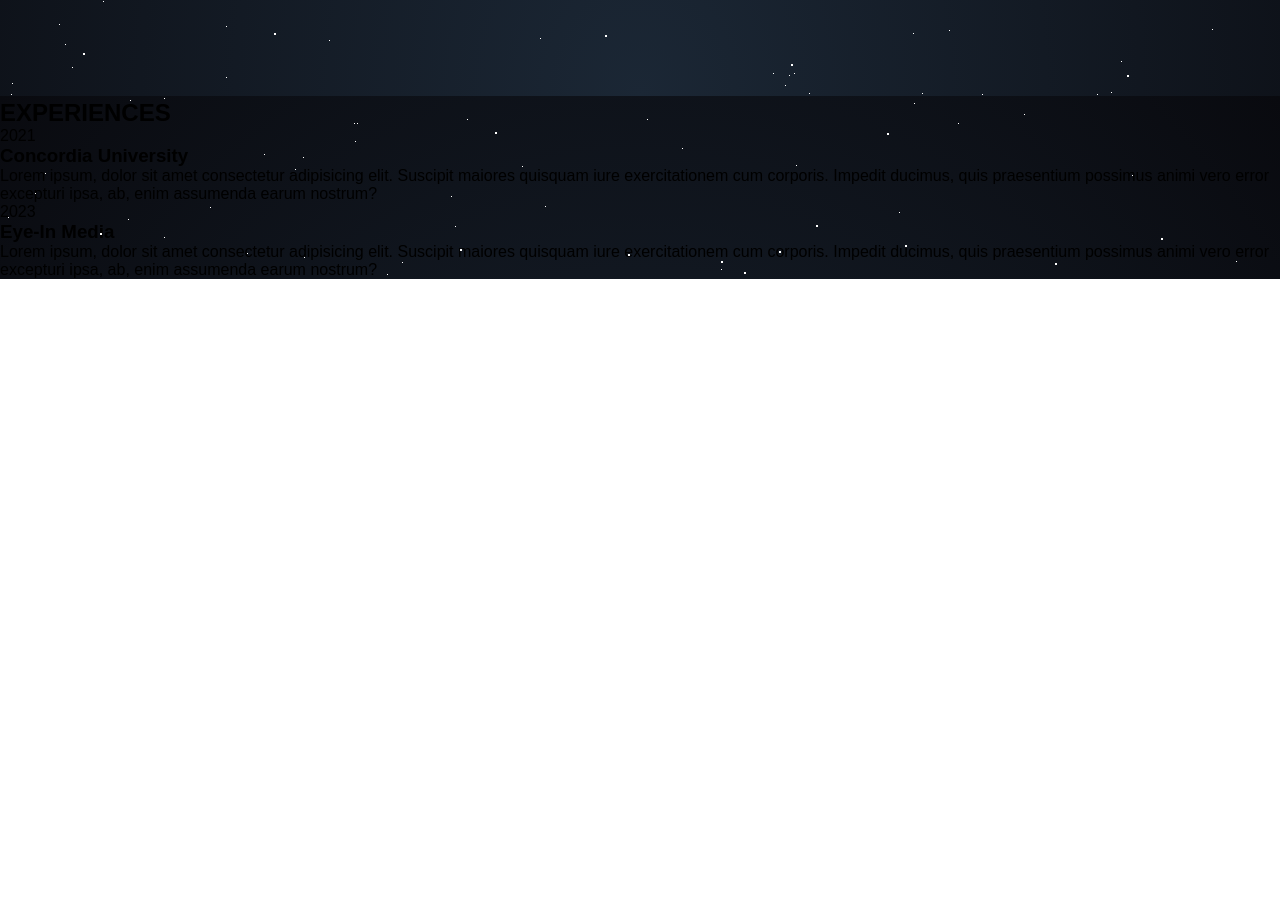
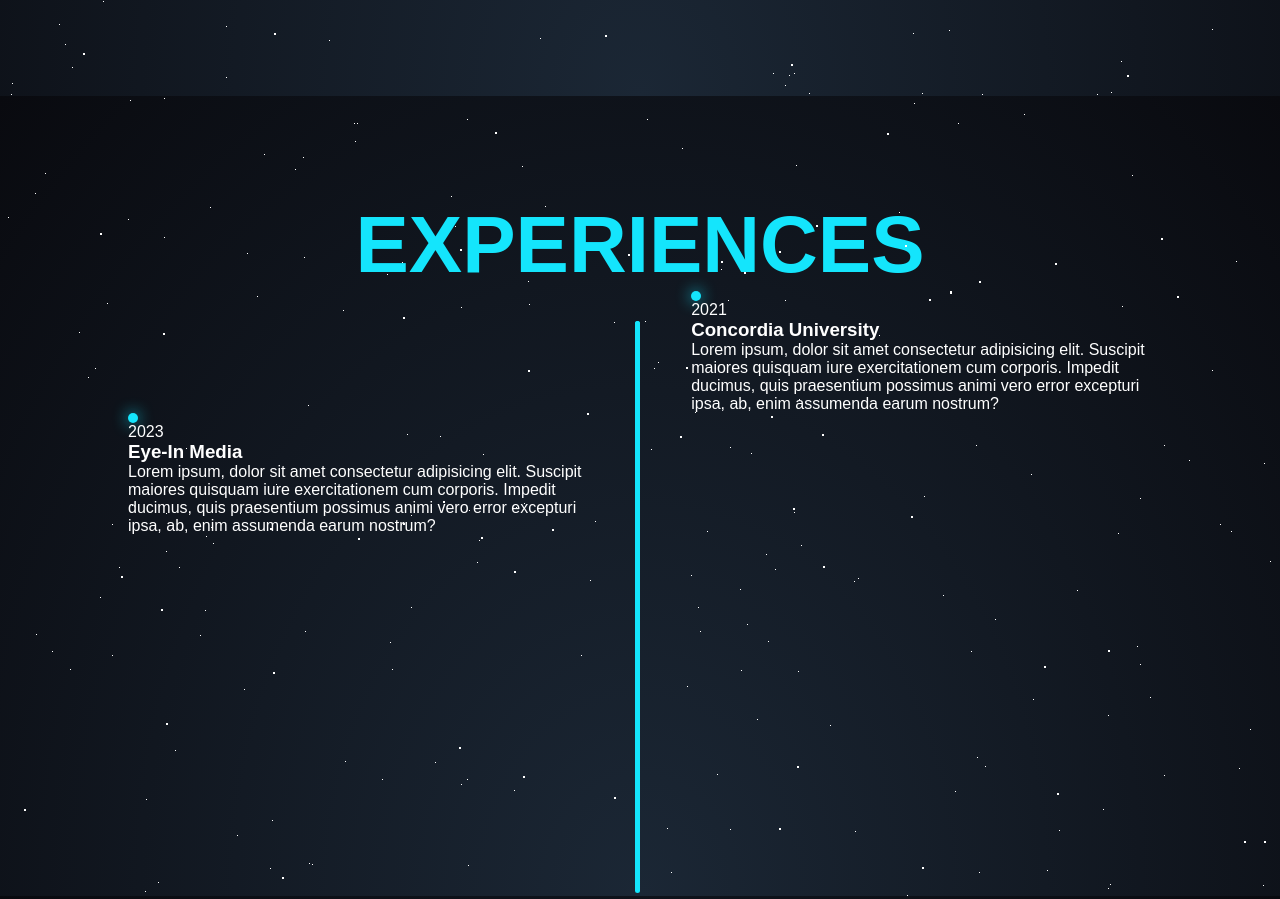
Before and after one commit to issign/about-me, a plain HTML site: page index.html in a window 1280 px wide. Shown: the part 2304-3203 px from the top of the page. Before the commit the page ends 2583 px from the top, so only its background shows below. Drawn offline with Linux system fonts and the light colour scheme; files whose address does not match are found by name; a web font is replaced by a local one.

Commit message:
Add experience section and style

```diff
--- a/index.html
+++ b/index.html
@@ -161,31 +161,29 @@
       <h2 class="experiences__header">EXPERIENCES</h2>
       <div class="experiences__container">
         <div class="experiences__item">
-          <div class="experiences__item--dot">
+          <div class="experiences__item--dot"></div>
           <div class="experiences__item--date">2021</div>
           <div class="experiences__item--content">
             <h3 class="experiences__item--company">Concordia University</h3>
             <p class="experiences__item--work">
-                Lorem ipsum, dolor sit amet consectetur adipisicing elit.
-                Suscipit maiores quisquam iure exercitationem cum corporis.
-                Impedit ducimus, quis praesentium possimus animi vero error
-                excepturi ipsa, ab, enim assumenda earum nostrum?
+              Lorem ipsum, dolor sit amet consectetur adipisicing elit. Suscipit
+              maiores quisquam iure exercitationem cum corporis. Impedit
+              ducimus, quis praesentium possimus animi vero error excepturi
+              ipsa, ab, enim assumenda earum nostrum?
             </p>
           </div>
         </div>
-        </div>
         <div class="experiences__item">
-          <div class="experiences__item--dot">
+          <div class="experiences__item--dot"></div>
           <div class="experiences__item--date">2023</div>
           <div class="experiences__item--content">
             <h3 class="experiences__item--company">Eye-In Media</h3>
             <p class="experiences__item--work">
-                Lorem ipsum, dolor sit amet consectetur adipisicing elit.
-                Suscipit maiores quisquam iure exercitationem cum corporis.
-                Impedit ducimus, quis praesentium possimus animi vero error
-                excepturi ipsa, ab, enim assumenda earum nostrum?
+              Lorem ipsum, dolor sit amet consectetur adipisicing elit. Suscipit
+              maiores quisquam iure exercitationem cum corporis. Impedit
+              ducimus, quis praesentium possimus animi vero error excepturi
+              ipsa, ab, enim assumenda earum nostrum?
             </p>
-            </div>
           </div>
         </div>
       </div>
--- /dev/null
+++ b/styles/_experiences.scss
@@ -0,0 +1,50 @@
+.experiences {
+  color: $text-color-primary;
+  display: flex;
+  flex-direction: column;
+  justify-content: space-between;
+  align-items: center;
+  padding: 0 10%;
+  height: 100vh;
+  padding-top: 100px;
+
+  &__header {
+    font-size: 5rem;
+    color: $color-primary;
+  }
+
+  &__container {
+    width: 100%;
+    height: 100%;
+
+    ::before {
+      content: "";
+      position: absolute;
+      width: 5px;
+      height: 50%;
+      background-color: $color-primary;
+      right: 50%;
+      margin-top: 30px;
+      border-radius: 10px;
+    }
+  }
+
+  &__item {
+    &--dot {
+      height: 10px;
+      width: 10px;
+      background-color: $color-primary;
+      border-radius: 50%;
+      box-shadow: 0px 0px 15px $color-primary;
+
+    }
+  }
+
+  &__item:first-child {
+    padding-left: 55%;
+  }
+
+  &__item:nth-child(2) {
+    padding-right: 55%;
+  }
+}
--- a/styles/style.scss
+++ b/styles/style.scss
@@ -6,6 +6,7 @@
 @import "./main";
 @import "./about";
 @import "./skills";
+@import "./experiences";
 
 *,
 *::before,
```
Also changed, not shown: styles/style.css, 1 other file. Lines whose indentation alone changed are shown as unchanged.
